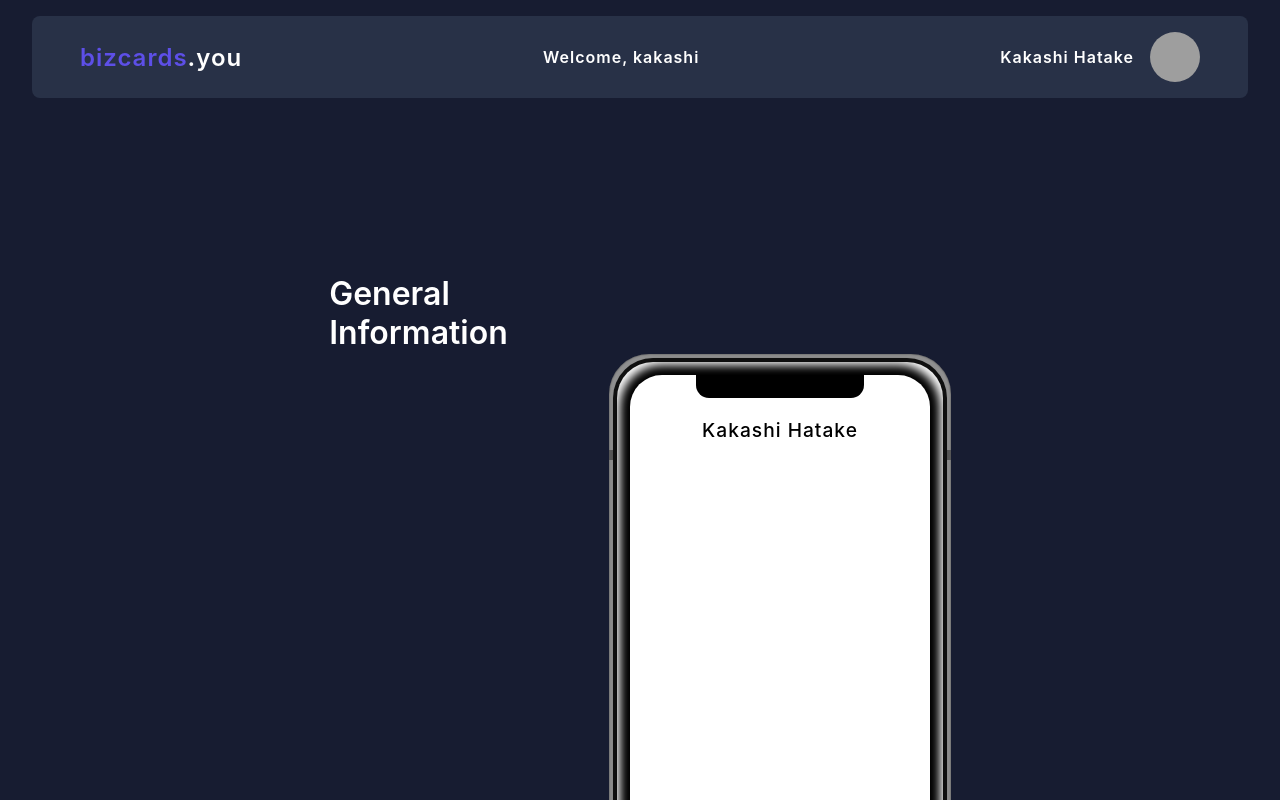
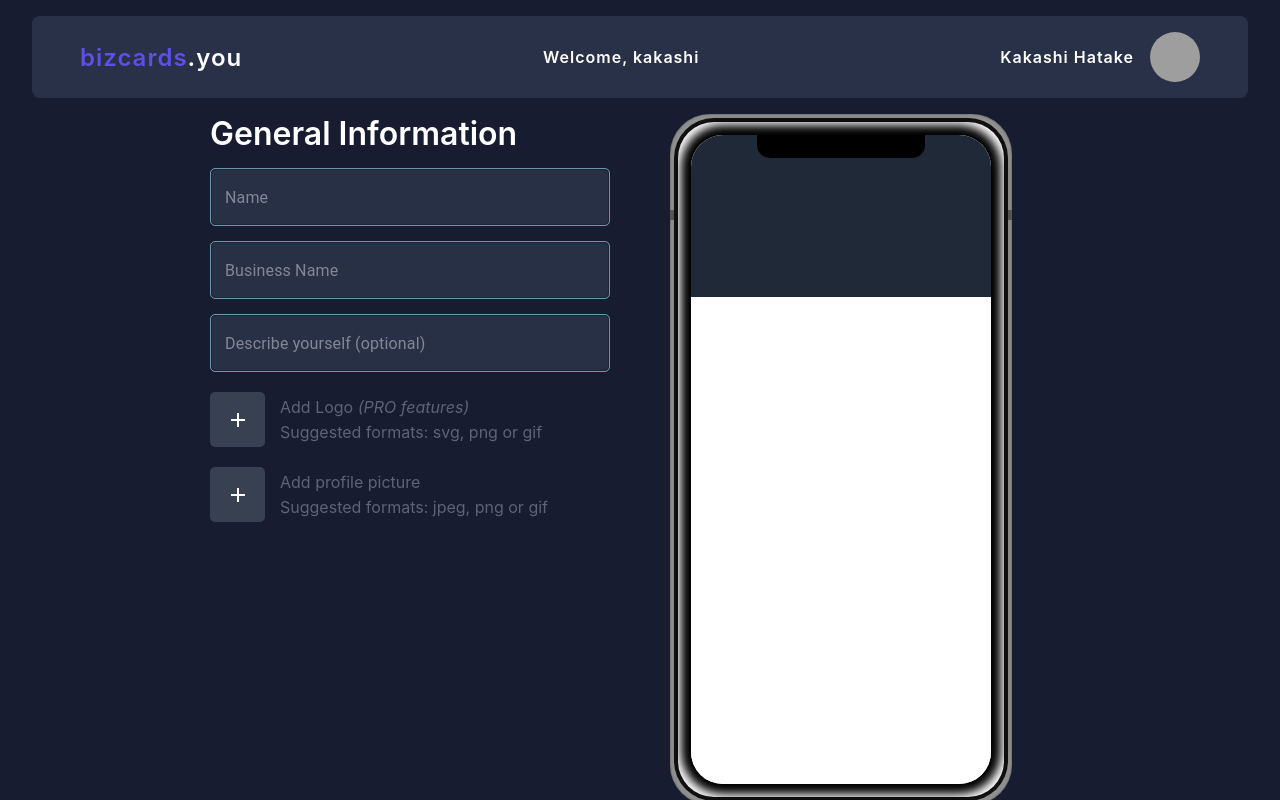
Before and after one commit to abhisheksahore/business-cards, a React (Create React App) app: page / in a window 1280 px wide. Shown: the top 800 px of the page. Built offline with nearby package versions, Linux system fonts and the light colour scheme; grey boxes are pictures that could not be loaded.

Commit message:
update for the general form-mandeep

```diff
--- a/package.json
+++ b/package.json
@@ -3,6 +3,10 @@
   "version": "0.1.0",
   "private": true,
   "dependencies": {
+    "@emotion/react": "^11.8.1",
+    "@emotion/styled": "^11.8.1",
+    "@mui/icons-material": "^5.5.0",
+    "@mui/material": "^5.5.0",
     "@testing-library/jest-dom": "^5.16.2",
     "@testing-library/react": "^12.1.3",
     "@testing-library/user-event": "^13.5.0",
--- a/src/App.js
+++ b/src/App.js
@@ -6,13 +6,10 @@ import Navbar from './components/navbar/Navbar.jsx';
 function App() {
   return (
     <div className="App">
-        <Navbar />
-        <div className='form_and_mockup'>
-          <CreationForm />
-          <div className='mockup_container'>
-            <IphoneMockup />
-          </div>
-        </div>
+      <Navbar />
+      <div>
+        <CreationForm />
+      </div>
     </div>
   );
 }
--- a/src/components/GenInfo/GenInfo.jsx
+++ b/src/components/GenInfo/GenInfo.jsx
@@ -1,17 +1,241 @@
-import React from 'react';
-import './GenInfo.css'
+import React, { useState, useRef } from 'react';
+import './GenInfo.css';
+import { Typography } from '@mui/material';
+import OutlinedInput from '@mui/material/OutlinedInput';
 
-function GenInfo() {
+//icons
+import AddIcon from '@mui/icons-material/Add';
+import CloseIcon from '@mui/icons-material/Close';
+
+function GenInfo({ formData, setformData }) {
+  const profilePictureInput = useRef();
+  const LogoInput = useRef();
+
   return (
     <div>
-        <div className='gen_info_heading'>
-            General Information
-        </div>
-        <div>
+      <div className="gen_info_heading">General Information</div>
+      <div style={{ display: 'flex', flexDirection: 'column' }}>
+        <OutlinedInput
+          variant="outlined"
+          name={'Name'}
+          placeholder={'Name'}
+          sx={{
+            width: '400px',
+            borderRadius: '5px',
+            marginTop: '15px',
+            border: '0.5px solid #6a97ae',
+            color: '#fff',
+            backgroundColor: '#283046;',
+          }}
+          onChange={(e) => {
+            setformData((formState) => ({
+              ...formState,
+              Name: e.target.value,
+            }));
+          }}
+        />
+        <OutlinedInput
+          variant="outlined"
+          name={'Business'}
+          placeholder={'Business Name'}
+          sx={{
+            width: '400px',
+            borderRadius: '5px',
+            marginTop: '15px',
+            border: '0.5px solid #6a97ae',
+            color: '#fff',
+            backgroundColor: '#283046;',
+          }}
+          onChange={(e) => {
+            setformData((formState) => ({
+              ...formState,
+              BusinessName: e.target.value,
+            }));
+          }}
+        />
+        <OutlinedInput
+          variant="outlined"
+          name={'Describe'}
+          placeholder={'Describe yourself (optional) '}
+          sx={{
+            width: '400px',
+            borderRadius: '5px',
+            marginTop: '15px',
+            border: '0.5px solid #6a97ae',
+            color: '#fff',
+            backgroundColor: '#283046;',
+          }}
+          onChange={(e) => {
+            setformData((formState) => ({
+              ...formState,
+              DescribeYourself: e.target.value,
+            }));
+          }}
+        />
+        {formData && formData.Logo ? (
+          <div
+            style={{ display: 'flex', marginTop: '20px', alignItems: 'center' }}
+          >
+            <img
+              src={formData.Logo}
+              style={{ width: '55px', height: '55px', objectFit: 'cover' }}
+            />
+            <CloseIcon
+              onClick={() => {
+                setformData((formState) => ({
+                  ...formState,
+                  Logo: null,
+                }));
+              }}
+              style={{ cursor: 'pointer', marginLeft: '15px', color: '#fff' }}
+            />
+          </div>
+        ) : (
+          <div
+            style={{ display: 'flex', alignItems: 'center', marginTop: '20px' }}
+          >
+            <div
+              onClick={() => {
+                if (LogoInput) {
+                  LogoInput.current.click();
+                }
+              }}
+              style={{
+                width: '55px',
+                height: '55px',
+                backgroundColor: '#374151',
+                borderRadius: '5px',
+                display: 'flex',
+                justifyContent: 'center',
+                alignItems: 'center',
+                cursor: 'pointer',
+              }}
+            >
+              <AddIcon style={{ color: '#fff' }} />{' '}
+              <input
+                ref={LogoInput}
+                type="file"
+                accept="image/*"
+                style={{ width: '100%', height: '100%', display: 'none' }}
+                onChange={(e) => {
+                  console.log(e.target.files[0]);
+                  setformData((formState) => ({
+                    ...formState,
+                    Logo: URL.createObjectURL(e.target.files[0]),
+                  }));
+                }}
+              />
+            </div>
+            <div
+              style={{
+                display: 'flex',
+                flexDirection: 'column',
+                marginLeft: '15px',
+              }}
+            >
+              <Typography
+                variant="h7"
+                component="div"
+                gutterBottom
+                style={{ color: '#5d6473' }}
+              >
+                Add Logo{' '}
+                <span style={{ fontStyle: 'italic' }}>(PRO features)</span>
+              </Typography>
 
-        </div>
+              <Typography
+                variant="subtitle3"
+                component="div"
+                style={{ color: '#5d6473' }}
+              >
+                Suggested formats: svg, png or gif
+              </Typography>
+            </div>
+          </div>
+        )}
+        {formData && formData.ProfilePicture ? (
+          <div
+            style={{ display: 'flex', marginTop: '20px', alignItems: 'center' }}
+          >
+            <img
+              src={formData.ProfilePicture}
+              style={{ width: '55px', height: '55px', objectFit: 'cover' }}
+            />
+            <CloseIcon
+              onClick={() => {
+                setformData((formState) => ({
+                  ...formState,
+                  ProfilePicture: null,
+                }));
+              }}
+              style={{ cursor: 'pointer', marginLeft: '15px', color: '#fff' }}
+            />
+          </div>
+        ) : (
+          <div
+            style={{ display: 'flex', alignItems: 'center', marginTop: '20px' }}
+          >
+            <div
+              onClick={() => {
+                if (profilePictureInput) {
+                  profilePictureInput.current.click();
+                }
+              }}
+              style={{
+                width: '55px',
+                height: '55px',
+                backgroundColor: '#374151',
+                borderRadius: '5px',
+                display: 'flex',
+                justifyContent: 'center',
+                alignItems: 'center',
+                cursor: 'pointer',
+              }}
+            >
+              <AddIcon style={{ color: '#fff' }} />{' '}
+              <input
+                ref={profilePictureInput}
+                type="file"
+                accept="image/*"
+                style={{ width: '100%', height: '100%', display: 'none' }}
+                onChange={(e) => {
+                  console.log(e.target.files[0]);
+                  setformData((formState) => ({
+                    ...formState,
+                    ProfilePicture: URL.createObjectURL(e.target.files[0]),
+                  }));
+                }}
+              />
+            </div>
+            <div
+              style={{
+                display: 'flex',
+                flexDirection: 'column',
+                marginLeft: '15px',
+              }}
+            >
+              <Typography
+                variant="h7"
+                component="div"
+                gutterBottom
+                style={{ color: '#5d6473' }}
+              >
+                Add profile picture
+              </Typography>
+
+              <Typography
+                variant="subtitle3"
+                component="div"
+                style={{ color: '#5d6473' }}
+              >
+                Suggested formats: jpeg, png or gif{' '}
+              </Typography>
+            </div>
+          </div>
+        )}
+      </div>
     </div>
-  )
+  );
 }
 
-export default GenInfo
+export default GenInfo;
--- a/src/components/IphoneMockup/IphoneMockup.css
+++ b/src/components/IphoneMockup/IphoneMockup.css
@@ -6,6 +6,7 @@
   border-radius: 40px;
   box-shadow: 0px 0px 2px rgb(65, 64, 64) inset;
   position: relative;
+  overflow: hidden;
 }
 
 .middle {
@@ -23,7 +24,7 @@
 .inner {
   width: 20.35rem;
   height: 42.2rem;
-    padding: .8rem;
+  padding: 0.8rem;
   background-color: white;
   border-radius: 36px;
 }
@@ -31,7 +32,7 @@
 .inner_most {
   width: 18.75rem;
   height: 40.6rem;
-    background-color: white;
+  background: linear-gradient(to bottom, #1f2937 25%, #fff 25%);
   border-radius: 32px;
   box-shadow: 0px 0px 10px 10px black;
 
@@ -50,7 +51,6 @@
 }
 
 .band_wrapper {
-
 }
 
 .band {
@@ -61,7 +61,7 @@
 }
 
 .screen_area {
-    padding: 20px;
+  /* padding: 20px; */
   /* border: 1px solid red; */
   width: 100%;
   height: 100%;
--- a/src/components/IphoneMockup/IphoneMockup.jsx
+++ b/src/components/IphoneMockup/IphoneMockup.jsx
@@ -1,24 +1,75 @@
-import React from 'react'
-import './IphoneMockup.css'
+import React from 'react';
+import { Typography } from '@mui/material';
+import './IphoneMockup.css';
 
-function IphoneMockup() {
+function IphoneMockup({ formData }) {
   return (
-    <div className='outer'>
-        <div className='band_wrapper'>
-            <div className='band'></div>
+    <div className="outer">
+      <div className="band_wrapper">
+        <div className="band"></div>
+      </div>
+      <div className="middle">
+        <div className="inner">
+          <div className="inner_most">
+            <div className="iphone_notch"></div>
+            <div className="screen_area">
+              <div
+                style={{
+                  width: '100%',
+                  height: '100%',
+                  display: 'flex',
+                  alignItems: 'center',
+                  flexDirection: 'column',
+                }}
+              >
+                {formData && formData.Logo && (
+                  <img
+                    src={formData && formData.Logo}
+                    style={{
+                      width: '40px',
+                      height: '40px',
+                      // backgroundColor: 'red',
+                      borderRadius: '50%',
+                      marginTop: '2rem',
+                      objectFit: 'cover',
+                    }}
+                  />
+                )}
+                {formData && formData.ProfilePicture && (
+                  <img
+                    src={formData && formData.ProfilePicture}
+                    style={{
+                      width: '100px',
+                      height: '100px',
+                      // backgroundColor: 'red',
+                      borderRadius: '50%',
+                      marginTop:
+                        formData && formData.Logo ? '1.1rem' : '5.2rem',
+                      objectFit: 'cover',
+                    }}
+                  />
+                )}
+
+                <div style={{ marginTop: '20px' }}>
+                  <Typography variant="h6" component="div">
+                    {formData && formData.Name}{' '}
+                  </Typography>
+                  <Typography variant="subtitle1" gutterBottom component="div">
+                    {formData && formData.BusinessName}
+                  </Typography>
+                  <div style={{ marginTop: '20px' }}>
+                    <Typography variant="body2" gutterBottom>
+                      {formData && formData.DescribeYourself}
+                    </Typography>
+                  </div>
+                </div>
+              </div>
+            </div>
+          </div>
         </div>
-        <div className='middle'>
-            <div className='inner'>
-                <div className='inner_most'>
-                    <div className="iphone_notch"></div>
-                    <div className='screen_area'>
-                        Kakashi Hatake
-                    </div>
-                </div>
-            </div>
-        </div>
+      </div>
     </div>
-  )
+  );
 }
 
-export default IphoneMockup
+export default IphoneMockup;
--- a/src/components/creationForm/CreationForm.jsx
+++ b/src/components/creationForm/CreationForm.jsx
@@ -1,13 +1,34 @@
-import React from 'react'
-import GenInfo from '../GenInfo/GenInfo'
-import './CreationForm.css'
+import React, { useState } from 'react';
+import GenInfo from '../GenInfo/GenInfo';
+import IphoneMockup from '../IphoneMockup/IphoneMockup';
+import './CreationForm.css';
 
 function CreationForm() {
+  const [formData, setformData] = useState({
+    Name: null,
+    BusinessName: null,
+    DescribeYourself: null,
+    ProfilePicture: null,
+    Logo: null,
+  });
+
   return (
-    <div className='creation_form_container'>
-        <GenInfo />
+    <div style={{ width: '100%', display: 'flex', justifyContent: 'center' }}>
+      <div
+        style={{
+          width: '50%',
+          display: 'flex',
+          justifyContent: 'flex-end',
+          marginRight: '30px',
+        }}
+      >
+        <GenInfo formData={formData} setformData={setformData} />
+      </div>
+      <div style={{ width: '50%', marginLeft: '30px' }}>
+        <IphoneMockup formData={formData} />
+      </div>
     </div>
-  )
+  );
 }
 
-export default CreationForm
+export default CreationForm;
```
Also changed, not shown: 1 other file (tests, documents, lock files or other folders). Lines whose indentation alone changed are shown as unchanged.
